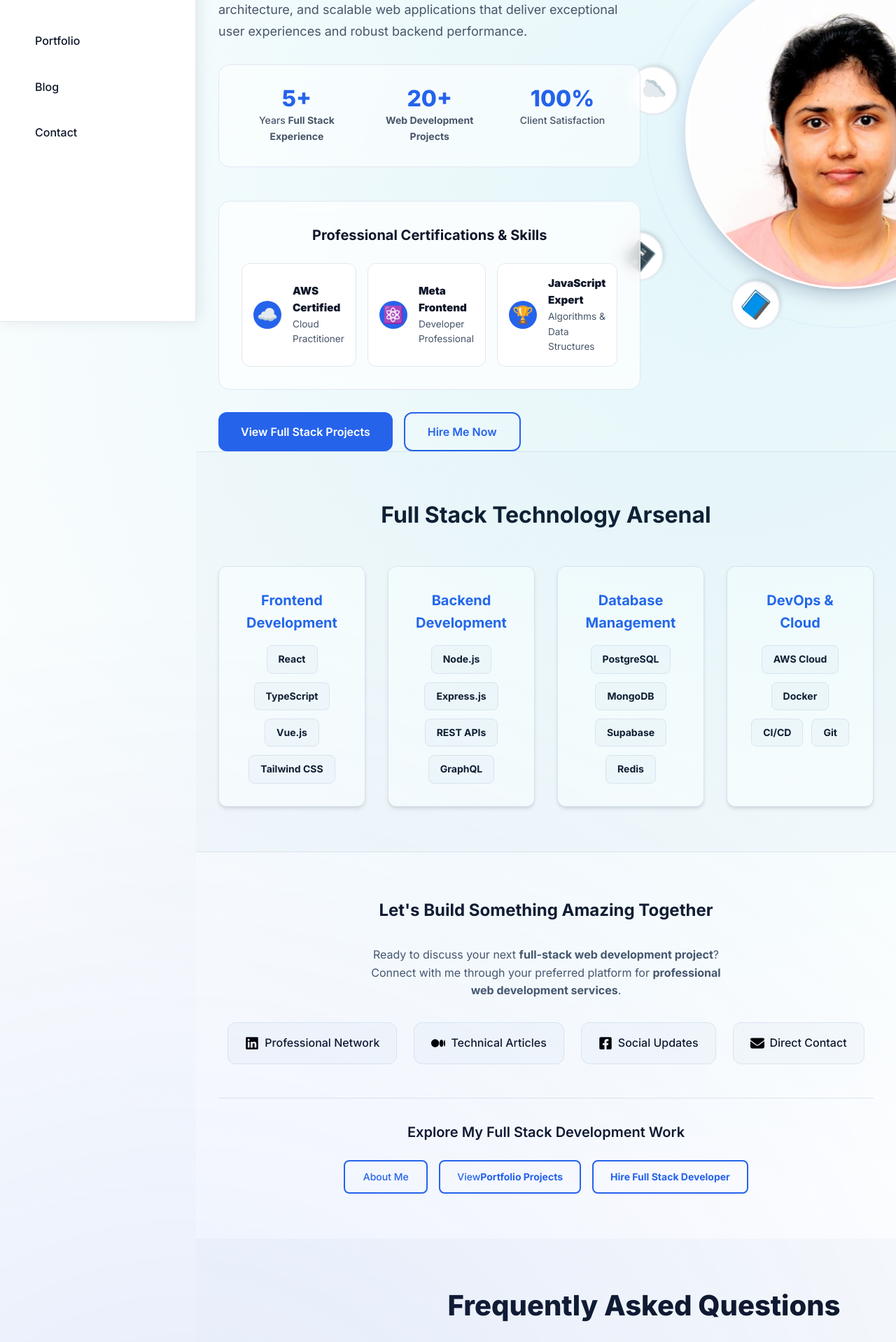
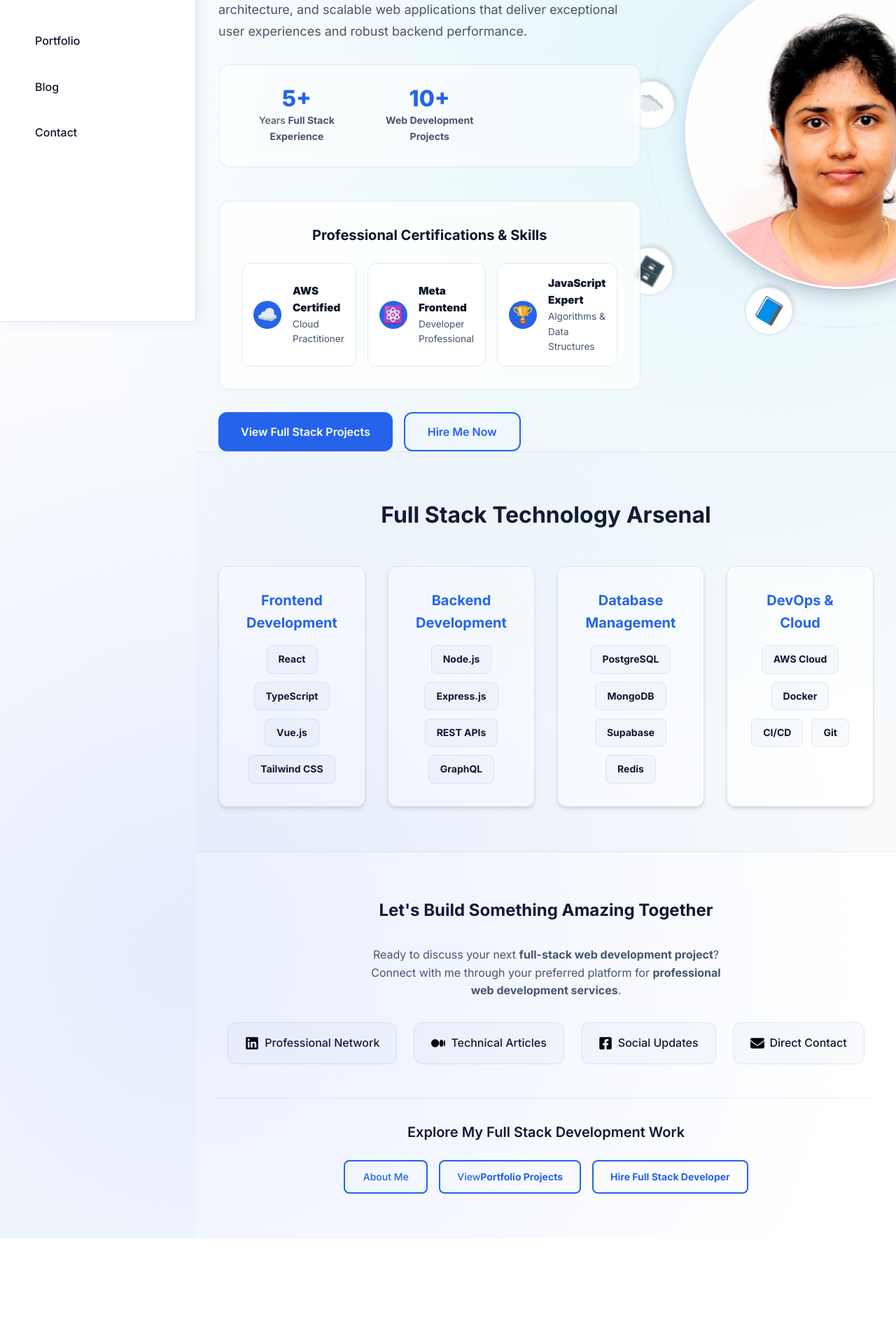
Before and after one commit to NimeshaKahingala/portfolio, a React (Create React App) app: page / in a window 1280 px wide. Shown: the part 340-2258 px from the top of the page at 70% size. After the commit the page ends 2110 px from the top, so only its background shows below. Built offline with nearby package versions, Linux system fonts and the light colour scheme.

Commit message:
FAQ section removed

```diff
--- a/src/pages/home.js
+++ b/src/pages/home.js
@@ -5,7 +5,7 @@ import linkedinIcon from "../images/linkedin.svg";
 import mediumIcon from "../images/medium.svg";
 import emailIcon from "../images/envelope-solid.svg";
 import './home.scss';
-import FAQ from '../components/FAQ';
+//import FAQ from '../components/FAQ';
 
 function Home() {
     const [isVisible, setIsVisible] = useState(false);
@@ -17,7 +17,7 @@ function Home() {
     }, []);
 
     const scrollToNextSection = () => {
-        const techStackSection = document.querySelector('.tech-stack-section');
+        const techStackSection = document.querySelector('.hero-visual');
         if (techStackSection) {
             techStackSection.scrollIntoView({
                 behavior: 'smooth',
@@ -75,13 +75,13 @@ function Home() {
                                     <span className="stat-label">Years <strong>Full Stack Experience</strong></span>
                                 </div>
                                 <div className="stat">
-                                    <span className="stat-number">20+</span>
+                                    <span className="stat-number">10+</span>
                                     <span className="stat-label"><strong>Web Development Projects</strong></span>
                                 </div>
-                                <div className="stat">
+                                {/* <div className="stat">
                                     <span className="stat-number">100%</span>
                                     <span className="stat-label">Client Satisfaction</span>
-                                </div>
+                                </div> */}
                             </div>
 
                             <div className="certifications-section">
@@ -275,14 +275,14 @@ function Home() {
                 </div>
             </div>
 
-            <FAQ />
+            {/* <FAQ /> */}
 
-            <div className="scroll-indicator">
+            {/* <div className="scroll-indicator">
                 <div className="scroll-arrow" onClick={scrollToNextSection}>
                     <span>Scroll to explore</span>
                     <div className="arrow-down"></div>
                 </div>
-            </div>
+            </div> */}
         </div>
     );
 }
```
